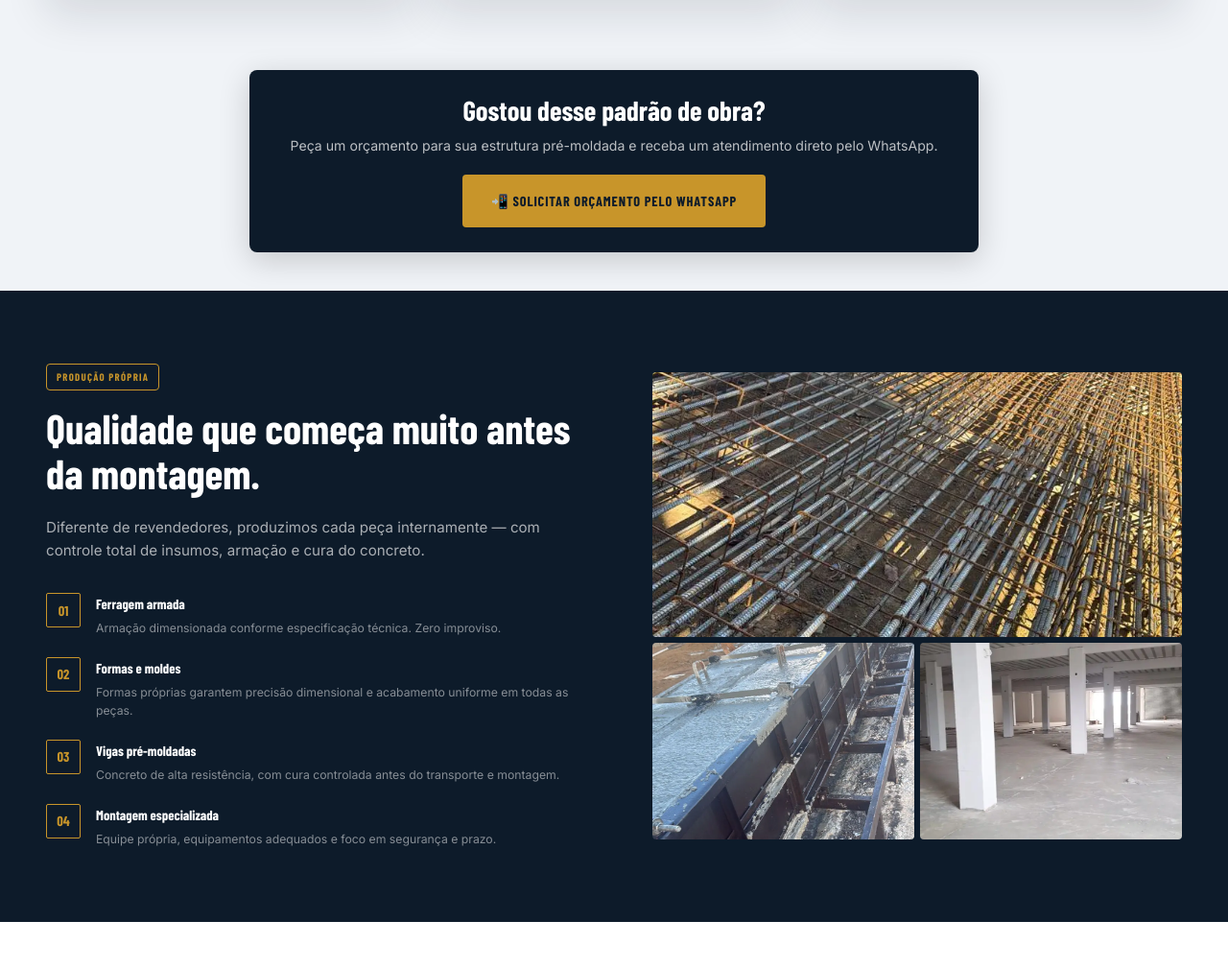
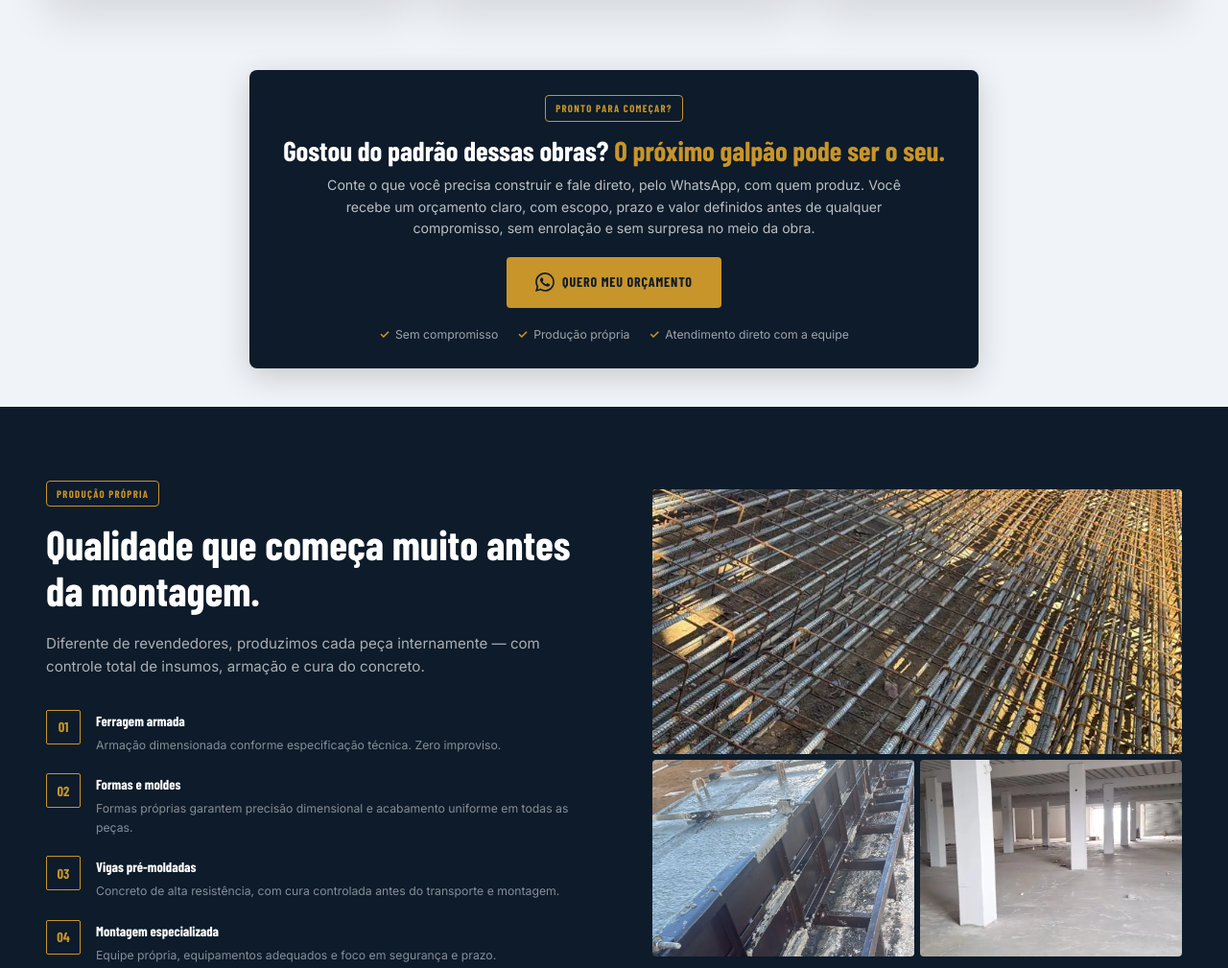
Before and after one commit to Cfergconstrutora/Site-CFERG, a plain HTML site: page index.html in a window 1280 px wide. Shown: the part 3694-4703 px from the top of the page at 96% size. Drawn offline with nearby package versions, Linux system fonts and the light colour scheme; a web font is replaced by a local one.

Commit message:
Integra "Gostou desse padrão de obra?" e "Pronto para começar?" em uma única chamada
- Uma só seção após os projetos, com copy nova (headline, benefício, botão e três diferenciais verdadeiros)
- Remove a seção "Pronto para começar" que ficava antes do FAQ

Co-Authored-By: Claude Sonnet 5.5 <noreply@anthropic.com>
Claude-Session: https://claude.ai/code/session_01VhR4onjaSCZ8UWpMQ3EnJ2

```diff
--- a/index.html
+++ b/index.html
@@ -854,6 +854,14 @@ footer img.logo,
     .lead-cta-box h2{font-size:clamp(1.5rem,3vw,2rem)}
     .lead-cta-box p{font-size:.98rem;margin-bottom:18px}
 
+    .lead-cta-box .tag{margin-bottom:14px}
+    .lead-cta-box h2 em{font-style:normal;color:var(--gold)}
+    .lead-cta-box p{max-width:620px;margin-inline:auto}
+    .lead-cta-box .btn{font-size:.98rem;padding:13px 28px;white-space:normal;text-align:center}
+    .lead-cta-box .btn .icon-svg,.lead-cta-box .btn svg{width:20px;height:20px}
+    .cta-chips{list-style:none;display:flex;flex-wrap:wrap;justify-content:center;gap:8px 20px;margin-top:18px;color:rgba(255,255,255,.6);font-size:.85rem}
+    .cta-chips li::before{content:'\2713';color:var(--gold);font-weight:700;margin-right:6px}
+
     /* Rodapé compacto */
     footer{padding:28px 0 16px}
     .footer-grid{grid-template-columns:1.3fr .8fr 1.7fr 1fr;gap:24px;padding-bottom:22px}
@@ -1116,13 +1124,19 @@ Para ativar:
 </section>
 
 
-<!-- CTA APÓS OBRAS -->
+<!-- CTA INTEGRADO: GOSTOU DO PADRÃO + PRONTO PARA COMEÇAR -->
 <section id="cta-obras" class="lead-cta-obras">
   <div class="container">
     <div class="lead-cta-box reveal">
-      <h2>Gostou desse padrão de obra?</h2>
-      <p>Peça um orçamento para sua estrutura pré-moldada e receba um atendimento direto pelo WhatsApp.</p>
-      <a href="https://wa.me/5562991161389?text=Olá!%20Gostei%20das%20obras%20do%20site%20e%20quero%20solicitar%20um%20orçamento%20para%20minha%20estrutura." class="btn btn-primary" target="_blank" rel="noopener">📲 Solicitar orçamento pelo WhatsApp</a>
+      <div class="tag">Pronto para começar?</div>
+      <h2>Gostou do padrão dessas obras? <em>O próximo galpão pode ser o seu.</em></h2>
+      <p>Conte o que você precisa construir e fale direto, pelo WhatsApp, com quem produz. Você recebe um orçamento claro, com escopo, prazo e valor definidos antes de qualquer compromisso, sem enrolação e sem surpresa no meio da obra.</p>
+      <a href="https://wa.me/5562991161389?text=Olá!%20Gostei%20das%20obras%20do%20site%20e%20quero%20um%20orçamento%20para%20a%20minha%20estrutura." class="btn btn-primary" target="_blank" rel="noopener"><span class="icon-svg" aria-hidden="true"><svg viewBox="0 0 24 24"><path d="M17.472 14.382c-.297-.149-1.758-.867-2.03-.967-.273-.099-.471-.148-.67.15-.197.297-.767.966-.94 1.164-.173.199-.347.223-.644.075-.297-.15-1.255-.463-2.39-1.475-.883-.788-1.48-1.761-1.653-2.059-.173-.297-.018-.458.13-.606.134-.133.298-.347.446-.52.149-.174.198-.298.298-.497.099-.198.05-.371-.025-.52-.075-.149-.669-1.612-.916-2.207-.242-.579-.487-.5-.669-.51-.173-.008-.371-.01-.57-.01-.198 0-.52.074-.792.372-.272.297-1.04 1.016-1.04 2.479 0 1.462 1.065 2.875 1.213 3.074.149.198 2.096 3.2 5.077 4.487.709.306 1.262.489 1.694.625.712.227 1.36.195 1.871.118.571-.085 1.758-.719 2.006-1.413.248-.694.248-1.289.173-1.413-.074-.124-.272-.198-.57-.347m-5.421 7.403h-.004a9.87 9.87 0 01-5.031-1.378l-.361-.214-3.741.982.998-3.648-.235-.374a9.86 9.86 0 01-1.51-5.26c.001-5.45 4.436-9.884 9.888-9.884 2.64 0 5.122 1.03 6.988 2.898a9.825 9.825 0 012.893 6.994c-.003 5.45-4.437 9.884-9.885 9.884m8.413-18.297A11.815 11.815 0 0012.05 0C5.495 0 .16 5.335.157 11.892c0 2.096.547 4.142 1.588 5.945L.057 24l6.305-1.654a11.882 11.882 0 005.683 1.448h.005c6.554 0 11.89-5.335 11.893-11.893a11.821 11.821 0 00-3.48-8.413z"/></svg></span> Quero meu orçamento</a>
+      <ul class="cta-chips" aria-label="Diferenciais">
+        <li>Sem compromisso</li>
+        <li>Produção própria</li>
+        <li>Atendimento direto com a equipe</li>
+      </ul>
     </div>
   </div>
 </section>
@@ -1220,23 +1234,6 @@ Para ativar:
         <img src="images/parceiros/ciplan.jpg" alt="CIPLAN" width="488" height="409" loading="lazy" />
       </a>
     </div>
-  </div>
-</section>
-
-<!-- CTA FINAL -->
-<section id="cta" aria-labelledby="cta-h2">
-  <div class="container">
-    <div class="cta-inner">
-      <div class="tag" style="display:inline-block">Pronto para começar?</div>
-      <h2 id="cta-h2">Seu próximo galpão começa com <em>uma conversa.</em></h2>
-      <p>Fale com nossa equipe, descreva seu projeto e receba um orçamento detalhado — sem compromisso e sem enrolação.</p>
-      <div class="cta-btns">
-        <a href="https://wa.me/5562991161389?text=Olá!%20Vim%20pelo%20site%20e%20quero%20um%20orçamento%20para%20pré-moldados." class="btn btn-primary" target="_blank" rel="noopener"><span class="icon-svg" aria-hidden="true"><svg viewBox="0 0 24 24"><path d="M17.472 14.382c-.297-.149-1.758-.867-2.03-.967-.273-.099-.471-.148-.67.15-.197.297-.767.966-.94 1.164-.173.199-.347.223-.644.075-.297-.15-1.255-.463-2.39-1.475-.883-.788-1.48-1.761-1.653-2.059-.173-.297-.018-.458.13-.606.134-.133.298-.347.446-.52.149-.174.198-.298.298-.497.099-.198.05-.371-.025-.52-.075-.149-.669-1.612-.916-2.207-.242-.579-.487-.5-.669-.51-.173-.008-.371-.01-.57-.01-.198 0-.52.074-.792.372-.272.297-1.04 1.016-1.04 2.479 0 1.462 1.065 2.875 1.213 3.074.149.198 2.096 3.2 5.077 4.487.709.306 1.262.489 1.694.625.712.227 1.36.195 1.871.118.571-.085 1.758-.719 2.006-1.413.248-.694.248-1.289.173-1.413-.074-.124-.272-.198-.57-.347m-5.421 7.403h-.004a9.87 9.87 0 01-5.031-1.378l-.361-.214-3.741.982.998-3.648-.235-.374a9.86 9.86 0 01-1.51-5.26c.001-5.45 4.436-9.884 9.888-9.884 2.64 0 5.122 1.03 6.988 2.898a9.825 9.825 0 012.893 6.994c-.003 5.45-4.437 9.884-9.885 9.884m8.413-18.297A11.815 11.815 0 0012.05 0C5.495 0 .16 5.335.157 11.892c0 2.096.547 4.142 1.588 5.945L.057 24l6.305-1.654a11.882 11.882 0 005.683 1.448h.005c6.554 0 11.89-5.335 11.893-11.893a11.821 11.821 0 00-3.48-8.413z"/></svg></span> Falar no WhatsApp agora</a>
-        <a href="#projetos" class="btn btn-outline">Ver portfólio primeiro</a>
-      </div>
-          </div>
-
-
   </div>
 </section>
 
```
